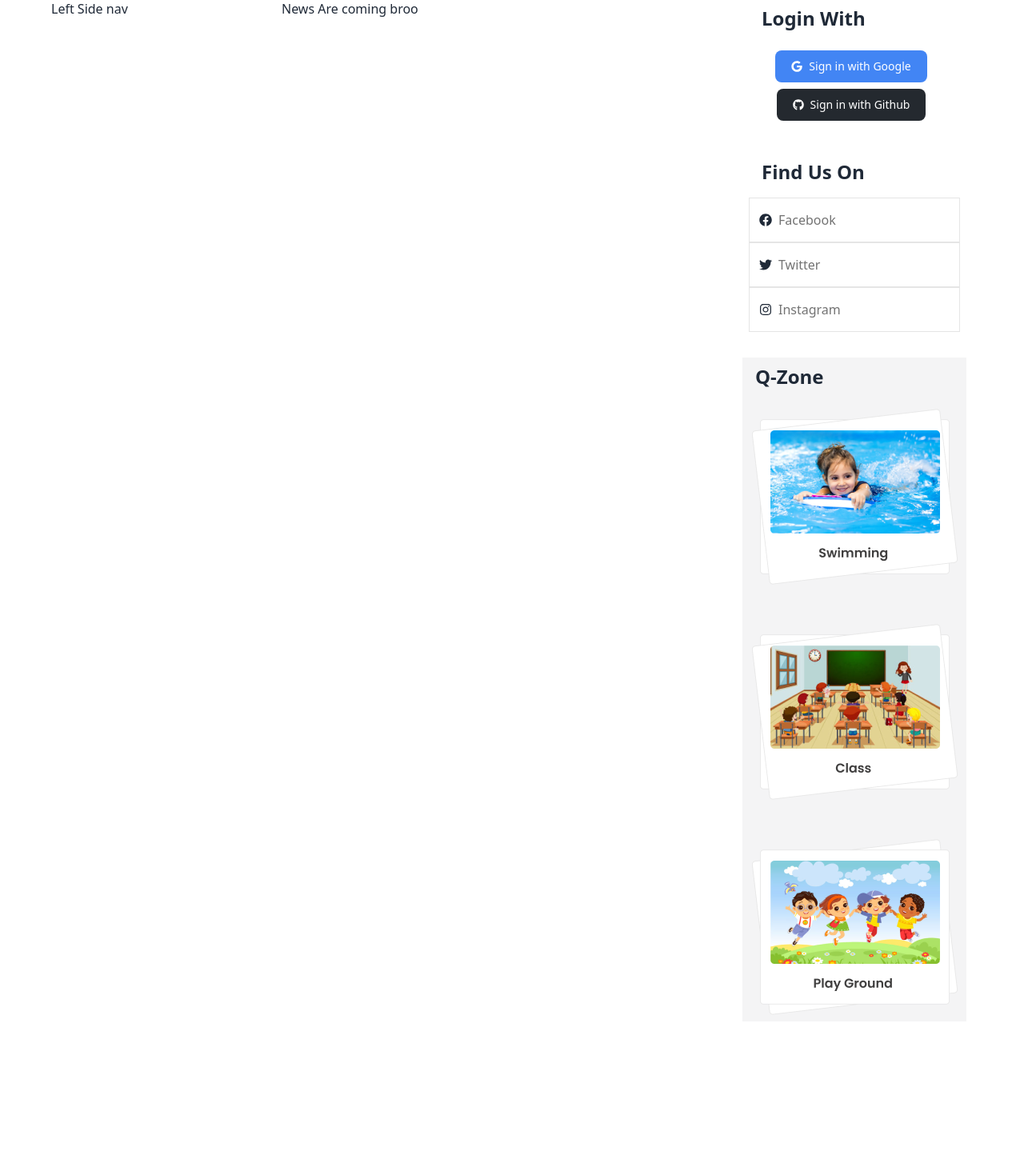
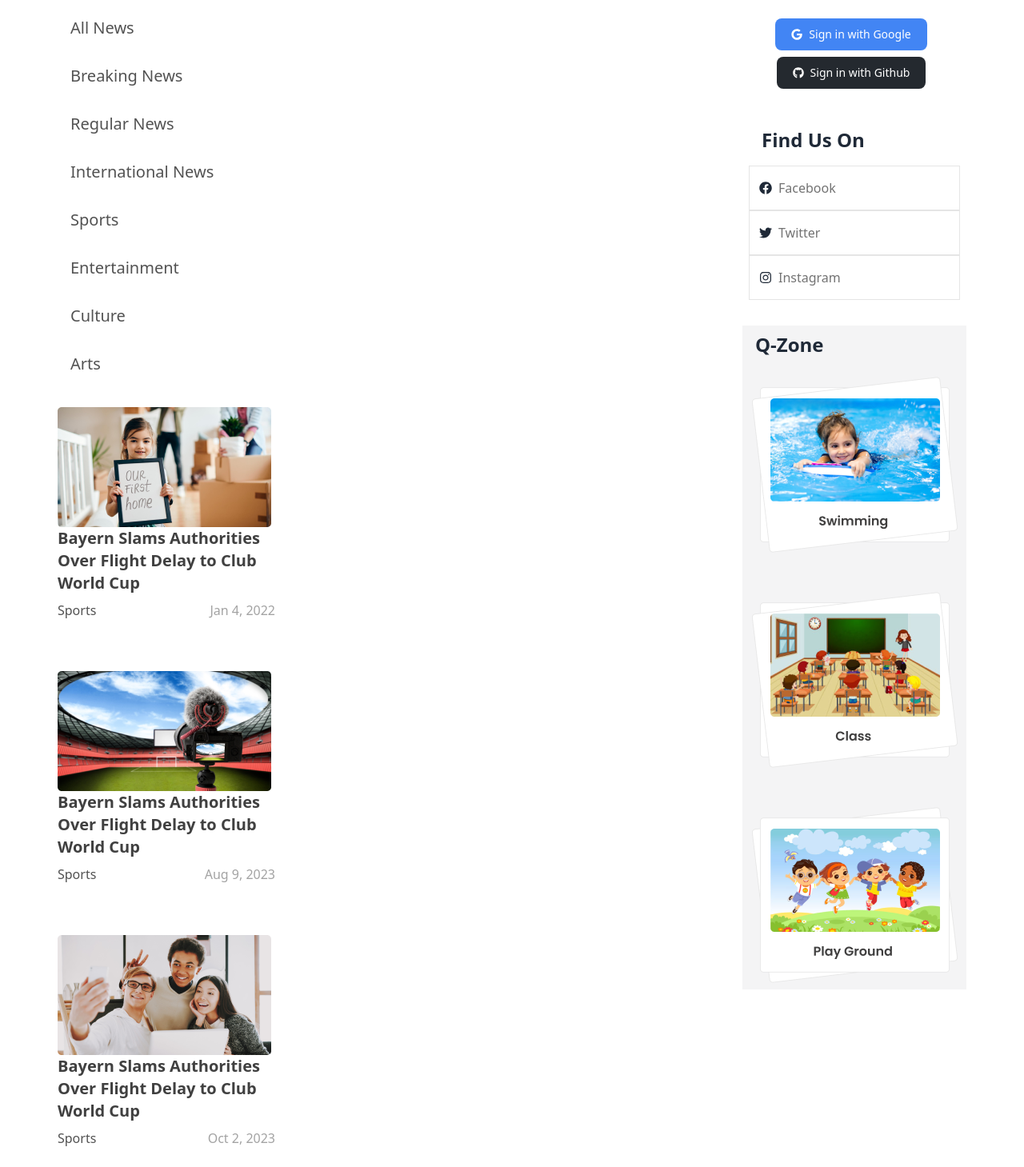
Before and after one commit to rafimd422/The-Dragon-News, a React (Vite) app: page / in a window 1280 px wide. Shown: the part 391-1850 px from the top of the page at 80% size. Before the commit the page ends 1684 px from the top, so only its background shows below. Built offline with nearby package versions, Linux system fonts and the light colour scheme.

Commit message:
Complated LeftSideNavigation

```diff
--- a/package.json
+++ b/package.json
@@ -10,11 +10,13 @@
     "preview": "vite preview"
   },
   "dependencies": {
+    "axios": "^1.5.1",
     "firebase": "^10.4.0",
     "localforage": "^1.10.0",
     "match-sorter": "^6.3.1",
     "moment": "^2.29.4",
     "react": "^18.2.0",
+    "react-axios": "^2.0.6",
     "react-dom": "^18.2.0",
     "react-fast-marquee": "^1.6.1",
     "react-icons": "^4.11.0",
--- a/src/Pages/Home/BreakingNews/BreakingNews.jsx
+++ b/src/Pages/Home/BreakingNews/BreakingNews.jsx
@@ -1,9 +1,12 @@
 import Marquee from "react-fast-marquee";
 
+
 const BreakingNews = () => {
+
+
   return (
     <div className="flex bg-zinc-100 p-2">
-              <button className='btn bg-rose-600 text-white text-xl font-medium leading-[30px]'>Breaking News</button>
+              <button className='btn hover:bg-rose-700 bg-rose-600 text-white text-xl font-medium leading-[30px]'>Breaking News</button>
               <Marquee className="me-2 text-neutral-700 text-lg font-semibold">
       Match Highlights: Germany vs Spain — as it happened   !   Match Highlights: Germany vs Spain as...
   </Marquee>
--- a/src/Pages/Home/Home.jsx
+++ b/src/Pages/Home/Home.jsx
@@ -10,10 +10,6 @@ const Home = () => {
       <Header />
       <BreakingNews />
       <Navbar />
-      <div className='text-4xl font-poppins font-bold'>
-        This is Home
-      </div>
-
       <div className='grid md:grid-cols-4 mx-auto'>
         <div>
           <LeftSideNav />
--- /dev/null
+++ b/src/Pages/LeftSideNav/LeftCards.jsx
@@ -0,0 +1,38 @@
+import img1 from '../../assets/1.png'
+import img2 from '../../assets/3.png'
+import img3 from '../../assets/2.png'
+const LeftCards = () => {
+  return (
+    <div className='my-6 space-y-16'>
+      <div className='mx-2'>
+        <img src={img1} alt="" />
+        <p className='text-neutral-700 text-xl font-semibold'>Bayern Slams Authorities Over Flight Delay to Club World Cup</p>
+        <div className="flex justify-between my-2">
+            <p className='text-neutral-600 text-base font-medium'>Sports</p>
+            <p className='text-neutral-400 text-base font-medium'>Jan 4, 2022</p>
+        </div>
+      </div>
+      <div className='mx-2'>
+        <img src={img2} alt="" />
+        <p className='text-neutral-700 text-xl font-semibold'>Bayern Slams Authorities Over Flight Delay to Club World Cup</p>
+        <div className="flex justify-between my-2">
+            <p className='text-neutral-600 text-base font-medium'>Sports</p>
+            <p className='text-neutral-400 text-base font-medium'>Aug 9, 2023</p>
+        </div>
+      </div>
+      <div className='mx-2'>
+        <img src={img3} alt="" />
+        <p className='text-neutral-700 text-xl font-semibold'>Bayern Slams Authorities Over Flight Delay to Club World Cup</p>
+        <div className="flex justify-between my-2">
+            <p className='text-neutral-600 text-base font-medium'>Sports</p>
+            <p className='text-neutral-400 text-base font-medium'>Oct 2, 2023</p>
+        </div>
+      </div>
+
+
+
+    </div>
+  )
+}
+
+export default LeftCards
--- a/src/Pages/LeftSideNav/LeftSideNav.jsx
+++ b/src/Pages/LeftSideNav/LeftSideNav.jsx
@@ -1,10 +1,35 @@
-import React from 'react'
+import { useEffect, useState } from "react"
+import axios from 'axios';
+import { NavLink } from "react-router-dom";
+import './leftSideNav.css'
+import LeftCards from './LeftCards';
+
 
 const LeftSideNav = () => {
+const [category, setCategory] = useState([])
+
+
+useEffect(() => {
+  axios.get("categories.json")
+    .then((res) => setCategory(res.data))
+    .catch(err => {
+     console.log(err.message);
+});
+}, [])
   return (
-    <div>
-      Left Side nav
-    </div>
+<div>
+  <h2 className="text-neutral-700 text-xl font-semibold font-['Poppins'] leading-[30px] mb-4 ms-2">All Caterogy</h2>
+<div>
+{category.map(category => <NavLink to={`/category/${category.id}`}
+ key={category.id} className='block
+mx-2 p-4 text-start text-neutral-600 text-xl font-medium'>{category.name}</NavLink>)}
+</div>
+
+<LeftCards />
+
+
+
+</div>
   )
 }
 
--- /dev/null
+++ b/src/Pages/LeftSideNav/leftSideNav.css
@@ -0,0 +1,5 @@
+a .active {
+    background: '#E7E7E7';
+    color: '#9F9F9F';
+    font-weight: '500'
+}
```
Also changed, not shown: 1 other file (tests, documents, lock files or other folders).
